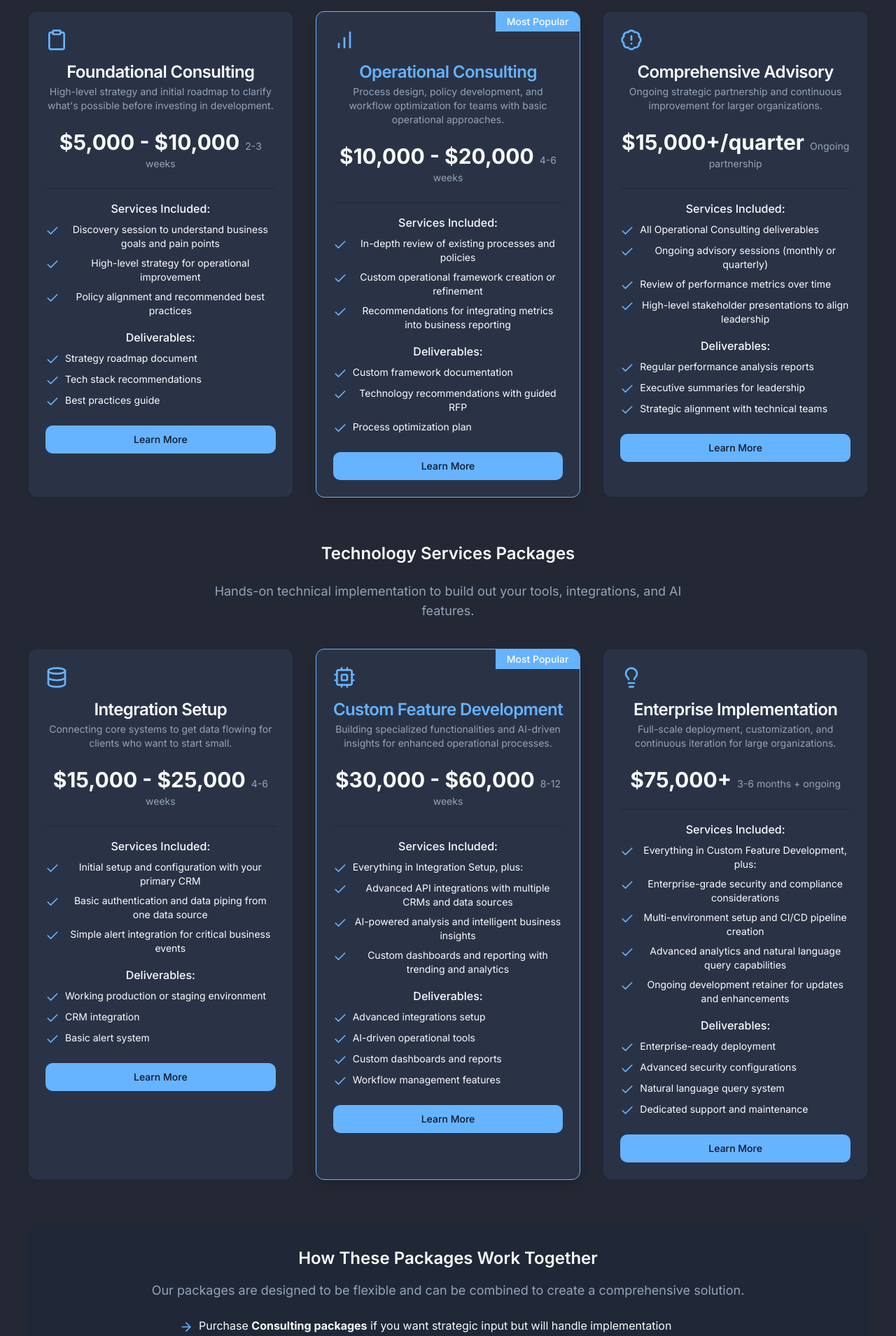
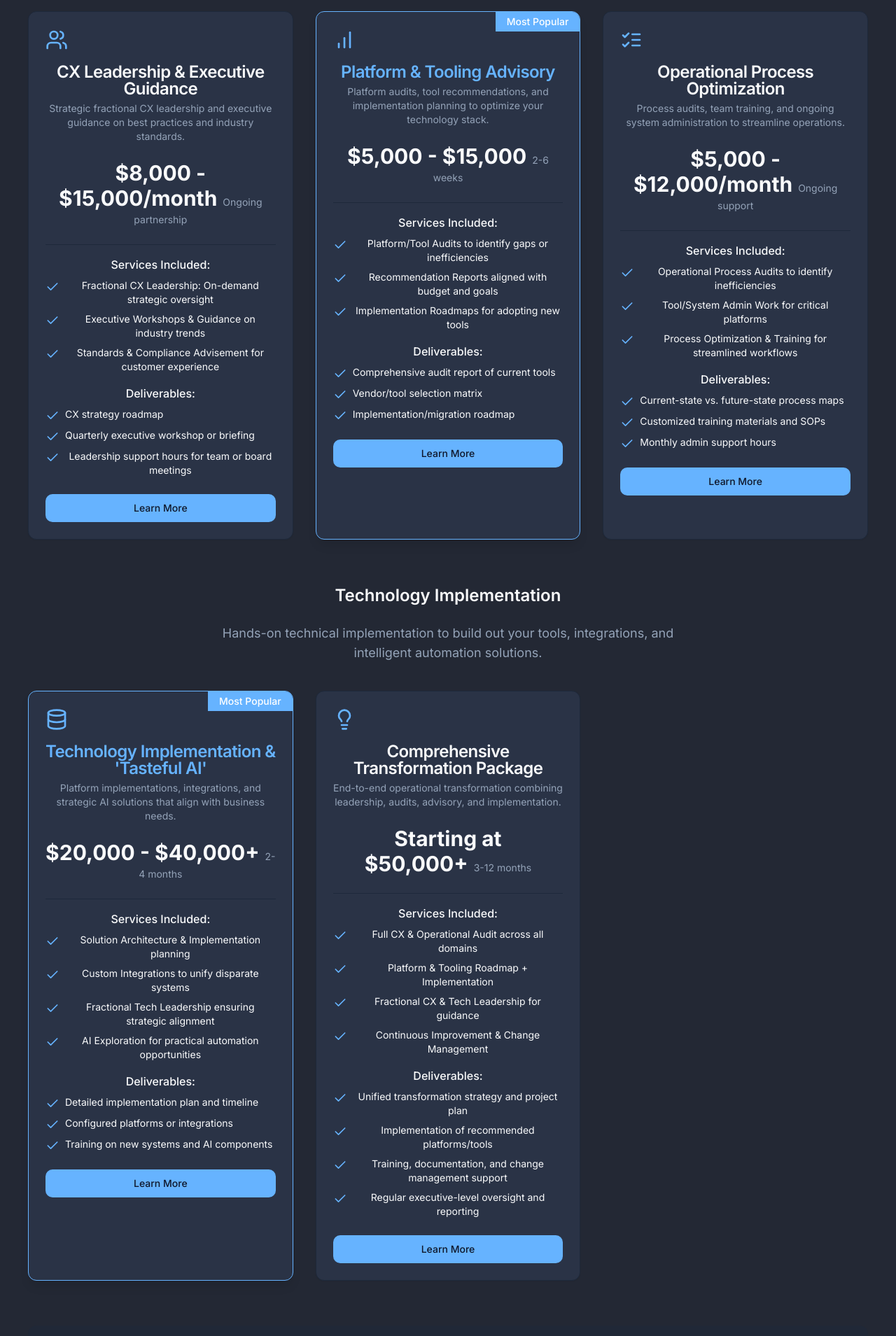
Before and after one commit to Grey-Space-Consulting/grey-space-web-carousel, a React (Vite) app: page /services in a window 1280 px wide. Shown: the part 720-2629 px from the top of the page at 70% size. Built offline with nearby package versions, Linux system fonts and the light colour scheme.

Commit message:
Update service packages
Updates the service packages with new content, including descriptions, services, deliverables, and pricing.

```diff
--- a/src/components/sections/ServicePackagesSection.tsx
+++ b/src/components/sections/ServicePackagesSection.tsx
@@ -3,60 +3,59 @@ import React from "react";
 import { Users, Cog, Lightbulb, ArrowRight, ListChecks, Clipboard, BadgeAlert, BarChart, Database, Cpu } from "lucide-react";
 import ServicePackageCard, { ServicePackage } from "@/components/ServicePackageCard";
 
-// Define the consulting packages
-const consultingPackages: ServicePackage[] = [
+// Define the service packages
+const leadershipPackages: ServicePackage[] = [
   {
-    title: "Foundational Consulting",
-    description: "High-level strategy and initial roadmap to clarify what's possible before investing in development.",
-    price: "$5,000 - $10,000",
-    duration: "2-3 weeks",
-    icon: <Clipboard className="h-8 w-8 text-primary mb-3" />,
+    title: "CX Leadership & Executive Guidance",
+    description: "Strategic fractional CX leadership and executive guidance on best practices and industry standards.",
+    price: "$8,000 - $15,000/month",
+    duration: "Ongoing partnership",
+    icon: <Users className="h-8 w-8 text-primary mb-3" />,
     services: [
-      "Discovery session to understand business goals and pain points",
-      "High-level strategy for operational improvement",
-      "Policy alignment and recommended best practices"
+      "Fractional CX Leadership: On-demand strategic oversight",
+      "Executive Workshops & Guidance on industry trends",
+      "Standards & Compliance Advisement for customer experience"
     ],
     deliverables: [
-      "Strategy roadmap document",
-      "Tech stack recommendations",
-      "Best practices guide"
+      "CX strategy roadmap",
+      "Quarterly executive workshop or briefing",
+      "Leadership support hours for team or board meetings"
     ],
     highlighted: false
   },
   {
-    title: "Operational Consulting",
-    description: "Process design, policy development, and workflow optimization for teams with basic operational approaches.",
-    price: "$10,000 - $20,000",
-    duration: "4-6 weeks",
+    title: "Platform & Tooling Advisory",
+    description: "Platform audits, tool recommendations, and implementation planning to optimize your technology stack.",
+    price: "$5,000 - $15,000",
+    duration: "2-6 weeks",
     icon: <BarChart className="h-8 w-8 text-primary mb-3" />,
     services: [
-      "In-depth review of existing processes and policies",
-      "Custom operational framework creation or refinement",
-      "Recommendations for integrating metrics into business reporting"
+      "Platform/Tool Audits to identify gaps or inefficiencies",
+      "Recommendation Reports aligned with budget and goals",
+      "Implementation Roadmaps for adopting new tools"
     ],
     deliverables: [
-      "Custom framework documentation",
-      "Technology recommendations with guided RFP",
-      "Process optimization plan"
+      "Comprehensive audit report of current tools",
+      "Vendor/tool selection matrix",
+      "Implementation/migration roadmap"
     ],
     highlighted: true
   },
   {
-    title: "Comprehensive Advisory",
-    description: "Ongoing strategic partnership and continuous improvement for larger organizations.",
-    price: "$15,000+/quarter",
-    duration: "Ongoing partnership",
-    icon: <BadgeAlert className="h-8 w-8 text-primary mb-3" />,
+    title: "Operational Process Optimization",
+    description: "Process audits, team training, and ongoing system administration to streamline operations.",
+    price: "$5,000 - $12,000/month",
+    duration: "Ongoing support",
+    icon: <ListChecks className="h-8 w-8 text-primary mb-3" />,
     services: [
-      "All Operational Consulting deliverables",
-      "Ongoing advisory sessions (monthly or quarterly)",
-      "Review of performance metrics over time",
-      "High-level stakeholder presentations to align leadership"
+      "Operational Process Audits to identify inefficiencies",
+      "Tool/System Admin Work for critical platforms",
+      "Process Optimization & Training for streamlined workflows"
     ],
     deliverables: [
-      "Regular performance analysis reports",
-      "Executive summaries for leadership",
-      "Strategic alignment with technical teams"
+      "Current-state vs. future-state process maps",
+      "Customized training materials and SOPs",
+      "Monthly admin support hours"
     ],
     highlighted: false
   }
@@ -65,61 +64,41 @@ const consultingPackages: ServicePackage[] = [
 // Define the technology services packages
 const technologyPackages: ServicePackage[] = [
   {
-    title: "Integration Setup",
-    description: "Connecting core systems to get data flowing for clients who want to start small.",
-    price: "$15,000 - $25,000",
-    duration: "4-6 weeks",
+    title: "Technology Implementation & 'Tasteful AI'",
+    description: "Platform implementations, integrations, and strategic AI solutions that align with business needs.",
+    price: "$20,000 - $40,000+",
+    duration: "2-4 months",
     icon: <Database className="h-8 w-8 text-primary mb-3" />,
     services: [
-      "Initial setup and configuration with your primary CRM",
-      "Basic authentication and data piping from one data source",
-      "Simple alert integration for critical business events"
+      "Solution Architecture & Implementation planning",
+      "Custom Integrations to unify disparate systems",
+      "Fractional Tech Leadership ensuring strategic alignment",
+      "AI Exploration for practical automation opportunities"
     ],
     deliverables: [
-      "Working production or staging environment",
-      "CRM integration",
-      "Basic alert system"
-    ],
-    highlighted: false
-  },
-  {
-    title: "Custom Feature Development",
-    description: "Building specialized functionalities and AI-driven insights for enhanced operational processes.",
-    price: "$30,000 - $60,000",
-    duration: "8-12 weeks",
-    icon: <Cpu className="h-8 w-8 text-primary mb-3" />,
-    services: [
-      "Everything in Integration Setup, plus:",
-      "Advanced API integrations with multiple CRMs and data sources",
-      "AI-powered analysis and intelligent business insights",
-      "Custom dashboards and reporting with trending and analytics"
-    ],
-    deliverables: [
-      "Advanced integrations setup",
-      "AI-driven operational tools",
-      "Custom dashboards and reports",
-      "Workflow management features"
+      "Detailed implementation plan and timeline",
+      "Configured platforms or integrations",
+      "Training on new systems and AI components"
     ],
     highlighted: true
   },
   {
-    title: "Enterprise Implementation",
-    description: "Full-scale deployment, customization, and continuous iteration for large organizations.",
-    price: "$75,000+",
-    duration: "3-6 months + ongoing",
+    title: "Comprehensive Transformation Package",
+    description: "End-to-end operational transformation combining leadership, audits, advisory, and implementation.",
+    price: "Starting at $50,000+",
+    duration: "3-12 months",
     icon: <Lightbulb className="h-8 w-8 text-primary mb-3" />,
     services: [
-      "Everything in Custom Feature Development, plus:",
-      "Enterprise-grade security and compliance considerations",
-      "Multi-environment setup and CI/CD pipeline creation",
-      "Advanced analytics and natural language query capabilities",
-      "Ongoing development retainer for updates and enhancements"
+      "Full CX & Operational Audit across all domains",
+      "Platform & Tooling Roadmap + Implementation",
+      "Fractional CX & Tech Leadership for guidance",
+      "Continuous Improvement & Change Management"
     ],
     deliverables: [
-      "Enterprise-ready deployment",
-      "Advanced security configurations",
-      "Natural language query system",
-      "Dedicated support and maintenance"
+      "Unified transformation strategy and project plan",
+      "Implementation of recommended platforms/tools",
+      "Training, documentation, and change management support",
+      "Regular executive-level oversight and reporting"
     ],
     highlighted: false
   }
@@ -138,14 +117,14 @@ const ServicePackagesSection: React.FC = () => {
         Our service packages are designed to deliver exactly what you need, whether it's strategic guidance or hands-on technical implementation.
       </p>
 
-      {/* Consulting Packages */}
+      {/* Leadership & Advisory Packages */}
       <div className="mb-16">
-        <h3 className="text-2xl font-semibold mb-6">Consulting Packages</h3>
+        <h3 className="text-2xl font-semibold mb-6">Leadership & Advisory</h3>
         <p className="text-lg text-muted-foreground max-w-2xl mx-auto mb-10">
-          Strategic advisory services to help define your approach, policies, and success metrics.
+          Strategic advisory services to help optimize your operations, tools, and customer experience initiatives.
         </p>
         <div className="grid grid-cols-1 md:grid-cols-2 lg:grid-cols-3 gap-8">
-          {consultingPackages.map((pkg, index) => (
+          {leadershipPackages.map((pkg, index) => (
             <ServicePackageCard key={pkg.title} pkg={pkg} index={index} />
           ))}
         </div>
@@ -153,35 +132,39 @@ const ServicePackagesSection: React.FC = () => {
 
       {/* Technology Services Packages */}
       <div>
-        <h3 className="text-2xl font-semibold mb-6">Technology Services Packages</h3>
+        <h3 className="text-2xl font-semibold mb-6">Technology Implementation</h3>
         <p className="text-lg text-muted-foreground max-w-2xl mx-auto mb-10">
-          Hands-on technical implementation to build out your tools, integrations, and AI features.
+          Hands-on technical implementation to build out your tools, integrations, and intelligent automation solutions.
         </p>
-        <div className="grid grid-cols-1 md:grid-cols-2 lg:grid-cols-3 gap-8">
+        <div className="grid grid-cols-1 md:grid-cols-2 lg:grid-cols-3 gap-8 mb-16">
           {technologyPackages.map((pkg, index) => (
-            <ServicePackageCard key={pkg.title} pkg={pkg} index={index + consultingPackages.length} />
+            <ServicePackageCard key={pkg.title} pkg={pkg} index={index + leadershipPackages.length} />
           ))}
         </div>
       </div>
 
       {/* How These Packages Work Together */}
-      <div className="mt-16 bg-secondary/50 p-8 rounded-xl">
+      <div className="mt-8 bg-secondary/50 p-8 rounded-xl">
         <h3 className="text-2xl font-semibold mb-4">How These Packages Work Together</h3>
         <p className="text-lg text-muted-foreground mb-6">
-          Our packages are designed to be flexible and can be combined to create a comprehensive solution.
+          Our packages are designed to be flexible and can be combined to create a custom program that aligns with your specific needs.
         </p>
         <ul className="text-left max-w-3xl mx-auto space-y-2">
           <li className="flex items-start">
             <ArrowRight className="h-5 w-5 text-primary shrink-0 mr-2 mt-1" />
-            <span>Purchase <strong>Consulting packages</strong> if you want strategic input but will handle implementation yourself.</span>
+            <span>Use <strong>Leadership & Advisory</strong> packages for strategic guidance without technical implementation.</span>
           </li>
           <li className="flex items-start">
             <ArrowRight className="h-5 w-5 text-primary shrink-0 mr-2 mt-1" />
-            <span>Choose <strong>Technology Services</strong> if you already have a defined strategy and need technical execution.</span>
+            <span>Choose <strong>Technology Implementation</strong> when you have a clear strategy but need technical execution.</span>
           </li>
           <li className="flex items-start">
             <ArrowRight className="h-5 w-5 text-primary shrink-0 mr-2 mt-1" />
-            <span>Combine <strong>Consulting + Technology</strong> for an end-to-end engagement covering both planning and implementation.</span>
+            <span>Combine packages for a <strong>comprehensive solution</strong> covering strategy, operations, and implementation.</span>
+          </li>
+          <li className="flex items-start">
+            <ArrowRight className="h-5 w-5 text-primary shrink-0 mr-2 mt-1" />
+            <span>All packages offer <strong>customization options</strong> to adjust deliverables, timelines, and involvement levels.</span>
           </li>
         </ul>
       </div>
```
